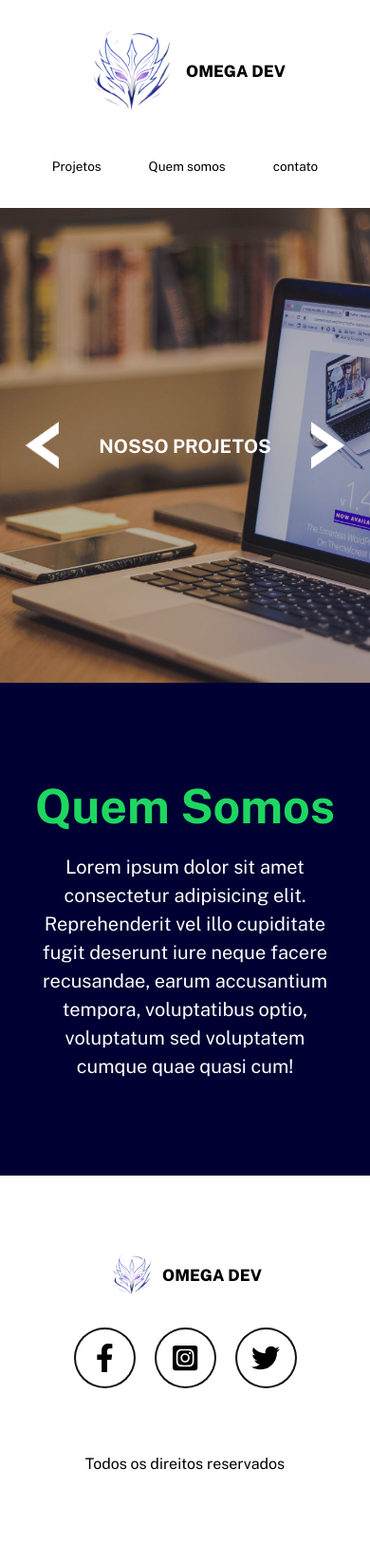
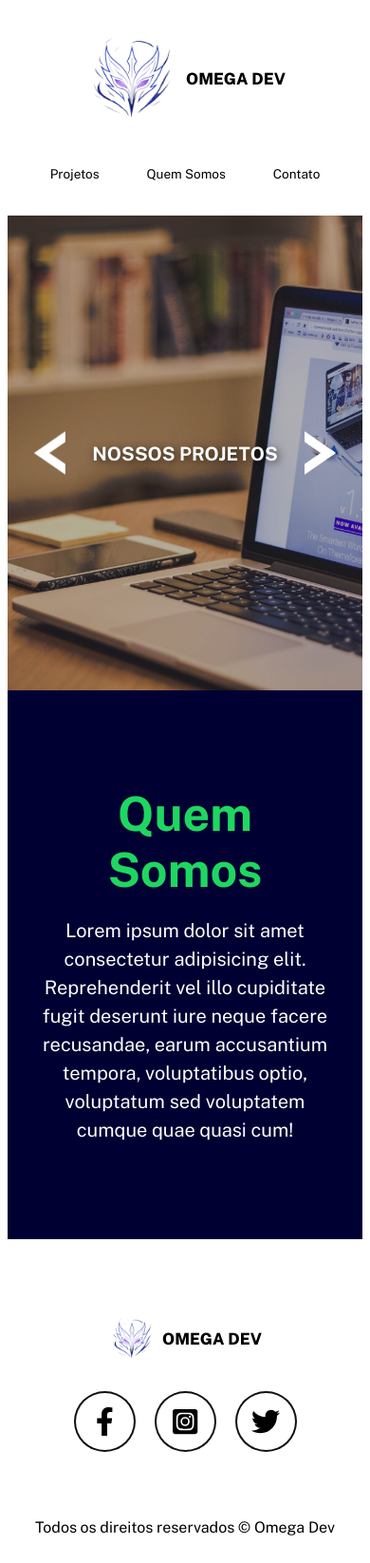
Before and after one commit to Thiago-Avelar/landing-page-omega-dev, a plain HTML site: page index.html in a window 390 px wide. Shown: the whole page at 95% size. Before the commit the page ends 1571 px from the top, so only its background shows below. Drawn offline with nearby package versions, Linux system fonts and the light colour scheme.

Commit message:
HTML (index.html) Correção de português e padronização dos títulos do menu (“Quem Somos”, “Contato”, “Nossos Projetos”). Ajuste do atributo alt da imagem para “personagem cidade cyberpunk”. Inclusão de favicon usando o logo da Omega Dev. Links das redes sociais agora apontam para URLs reais, abrem em nova aba e usam rel=noopener. Adição de atributos de acessibilidade (aria-label, role, tabindex) em elementos interativos e imagens decorativas. Padronização do rodapé com copyright. Pequenas melhorias semânticas e de acessibilidade. CSS (style.css) Correção do seletor de imagem de imag para img. Criação e uso de variáveis CSS (:root) para cores principais, texto e hover. Substituição de cores fixas por variáveis CSS em todo o arquivo. Adição de foco visual (outline/box-shadow) e cursor pointer em botões, links do menu e redes sociais. Melhoria do contraste dos títulos dos painéis com text-shadow. Ajuste do fundo e textos da seção “Quem Somos” para garantir contraste e padronização visual. Remoção de duplicidade de blocos :root (quando necessário). Correção de erro de sintaxe: bloco :root movido para fora do seletor body. Garantia de responsividade e acessibilidade em todos os elementos interativos. Outras melhorias gerais Organização e limpeza do CSS, evitando regras não utilizadas. Garantia de compatibilidade entre HTML e CSS. Análise e sugestões de performance, como minificação e otimização de imagens (orientação).

```diff
--- a/index.html
+++ b/index.html
@@ -4,8 +4,9 @@
     <meta charset="UTF-8">
     <meta name="viewport" content="width=device-width, initial-scale=1.0">
     <meta name="description" content="Central de Projetos da Omega Dev">
-     <link rel="stylesheet" href="https://cdnjs.cloudflare.com/ajax/libs/font-awesome/5.15.4/css/all.min.css">
-     <link rel="stylesheet" href="src/css/style.css">
+    <link rel="icon" type="image/png" href="./src/imagens/omega-dev-logo.png">
+    <link rel="stylesheet" href="https://cdnjs.cloudflare.com/ajax/libs/font-awesome/5.15.4/css/all.min.css">
+    <link rel="stylesheet" href="src/css/style.css">
     <title>Omega Dev</title>
 </head>
 <body>
@@ -22,10 +23,10 @@
                     <a href="#projetos">Projetos</a>
                 </li>
                 <li class="item">
-                    <a href="#quem-somos">Quem somos</a>
+                    <a href="#quem-somos">Quem Somos</a>
                 </li>
                 <li class="item">
-                    <a href="#contato">contato</a>
+                    <a href="#contato">Contato</a>
                 </li>
             </ul>
         </nav>
@@ -34,15 +35,13 @@
 
     <main class="conteudo-principal" id="projetos">
         <section class="paineis">
-            <h1 class="titulo">Nosso Projetos</h1>
+            <h1 class="titulo">Nossos Projetos</h1>
+            <div class="imagem-painel projeto1 mostrar" role="img" aria-label="Projeto 1"></div>
+            <div class="imagem-painel projeto2" role="img" aria-label="Projeto 2"></div>
+            <div class="imagem-painel projeto3" role="img" aria-label="Projeto 3"></div>
 
-            <div class="imagem-painel projeto1 mostrar"></div>
-            <div class="imagem-painel projeto2"></div>
-            <div class="imagem-painel projeto3"></div>
-
-            <a href="#" id="btn-voltar" class="seta btn-voltar">voltar</a>
-            <a href="#" id="btn-avancar" class="seta btn-avancar">avançar</a>
-
+            <a href="#" id="btn-voltar" class="seta btn-voltar" aria-label="Voltar" tabindex="0">Voltar</a>
+            <a href="#" id="btn-avancar" class="seta btn-avancar" aria-label="Avançar" tabindex="0">Avançar</a>
         </section>
 
         <section class="quem-somos" id="quem-somos">
@@ -56,7 +55,7 @@
                     </p>
                 </div>
 
-                <img src="./src/imagens/personagem-cidade-cyberpunk.jpg" class="imagem" alt="persomagem">
+                <img src="./src/imagens/personagem-cidade-cyberpunk.jpg" class="imagem" alt="personagem cidade cyberpunk">
             </div>
 
         </section>
@@ -66,28 +65,26 @@
 <footer class="rodape" id="contato">
 <nav class="navegacao">
 
-    <a href="#" class="logo">
+    <a href="#" class="logo" aria-label="Página inicial Omega Dev">
         <img src="./src/imagens/omega-dev-logo.png" alt="Logo Omega Dev" class="imagem">
         <span class="titulo">Omega Dev</span>
     </a>
 
     <div class="redes-sociais">
-        <a href="#" class="rede-social">
+        <a href="https://facebook.com/" class="rede-social" aria-label="Facebook Omega Dev" target="_blank" rel="noopener">
             <i class="fab fa-facebook-f"></i>
         </a>
-
-        <a href="#" class="rede-social">
+        <a href="https://instagram.com/" class="rede-social" aria-label="Instagram Omega Dev" target="_blank" rel="noopener">
             <i class="fab fa-instagram-square"></i>
         </a>
-
-        <a href="#" class="rede-social">
+        <a href="https://twitter.com/" class="rede-social" aria-label="Twitter Omega Dev" target="_blank" rel="noopener">
             <i class="fab fa-twitter"></i>
         </a>
     </div>
 
 </nav>
 
-<p class="copyright">Todos os direitos reservados</p>
+<p class="copyright">Todos os direitos reservados &copy; Omega Dev</p>
 </footer>
 <script src="./src/js/painel.js"></script>
 <script src="https://cdnjs.cloudflare.com/ajax/libs/font-awesome/5.15.4/js/all.min.js"></script>
--- a/src/css/style.css
+++ b/src/css/style.css
@@ -2,17 +2,28 @@
 
 body{
     font-family: "Public Sans", sans-serif;
-}
+
+
 
 *{
     margin:0 ;
     padding:0 ;
     box-sizing: border-box;
-    color: #000;
+    color: var(--cor-texto);
 }
 
-imag{
+img{
     max-width: 100%;
+    display: block;
+}
+}
+
+:root {
+    --cor-principal: #1ed760;
+    --cor-fundo-escuro: #003;
+    --cor-texto: #000;
+    --cor-texto-claro: #fff;
+    --cor-hover: #1ed760;
 }
 
 a{
@@ -78,10 +89,17 @@ html{
     transition: 0.3s ease-in-out;
  }
 
- .cabecalho .navegacao .menu .item a:hover{
-    background-color: #1ed760;
-    color: azure;
- }
+ .cabecalho .navegacao .menu .item a:hover,
+ .cabecalho .navegacao .menu .item a:focus {
+    background-color: var(--cor-hover);
+    color: var(--cor-texto-claro);
+    outline: 2px solid var(--cor-hover);
+    outline-offset: 2px;
+}
+
+ .cabecalho .navegacao .menu .item a:focus {
+    box-shadow: 0 0 0 2px var(--cor-hover);
+}
 
  @media(max-width: 624px){
     .cabecalho{
@@ -146,7 +164,8 @@ html{
 }
 
 .conteudo-principal .paineis .titulo{
-    color: #fff;
+    color: var(--cor-texto-claro);
+    text-shadow: 2px 2px 8px #000a;
     text-transform: uppercase;
     font-size: calc(1em + 1vw);
 }
@@ -161,6 +180,15 @@ html{
     position: absolute;
     text-indent: 100%;
     overflow: hidden;
+    cursor: pointer;
+    outline: none;
+    border: 2px solid transparent;
+    transition: border 0.2s;
+}
+
+.conteudo-principal .paineis .seta:focus {
+    border: 2px solid var(--cor-hover);
+    box-shadow: 0 0 0 2px var(--cor-hover);
 }
 
 .conteudo-principal .paineis .seta.btn-voltar{
@@ -177,7 +205,7 @@ html{
 /* Quem Somos */
 
 .quem-somos{
-    background-color: #003;
+    background-color: var(--cor-fundo-escuro);
 }
 
 .quem-somos .conteudo{
@@ -196,14 +224,14 @@ width: 40%;
 
 .quem-somos .conteudo .informacoes .titulo{
     font-size: 50px;
-    color: #1ed760;
+    color: var(--cor-principal);
     margin-bottom: 20px;
 }
 
 .quem-somos .conteudo .informacoes .texto{
     font-size: 20px;
     line-height: 1.5;
-    color: #fff;
+    color: var(--cor-texto-claro);
     font-weight: 400;
 }
 
@@ -258,10 +286,15 @@ width: 40%;
     padding: 15px;
     width: 65px;
     transition: 0.3s ease-in-out;
+    outline: none;
 }
 
-.rodape .redes-sociais a:hover{
-    background-color: #1ed760;
+.rodape .redes-sociais a:hover,
+.rodape .redes-sociais a:focus {
+    background-color: var(--cor-hover);
+    color: var(--cor-texto-claro);
+    outline: 2px solid var(--cor-hover);
+    outline-offset: 2px;
 }
 
 .rodape .navegacao .logo .imagem{
```
